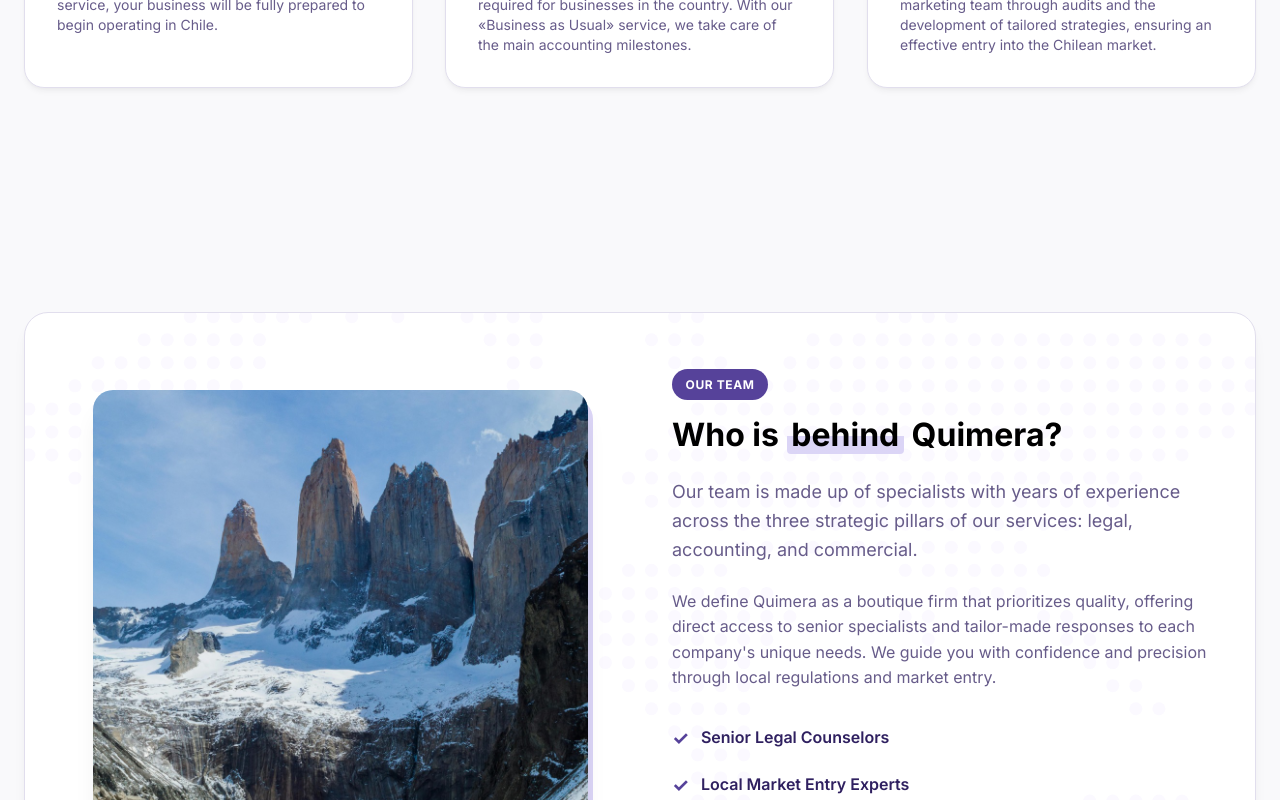
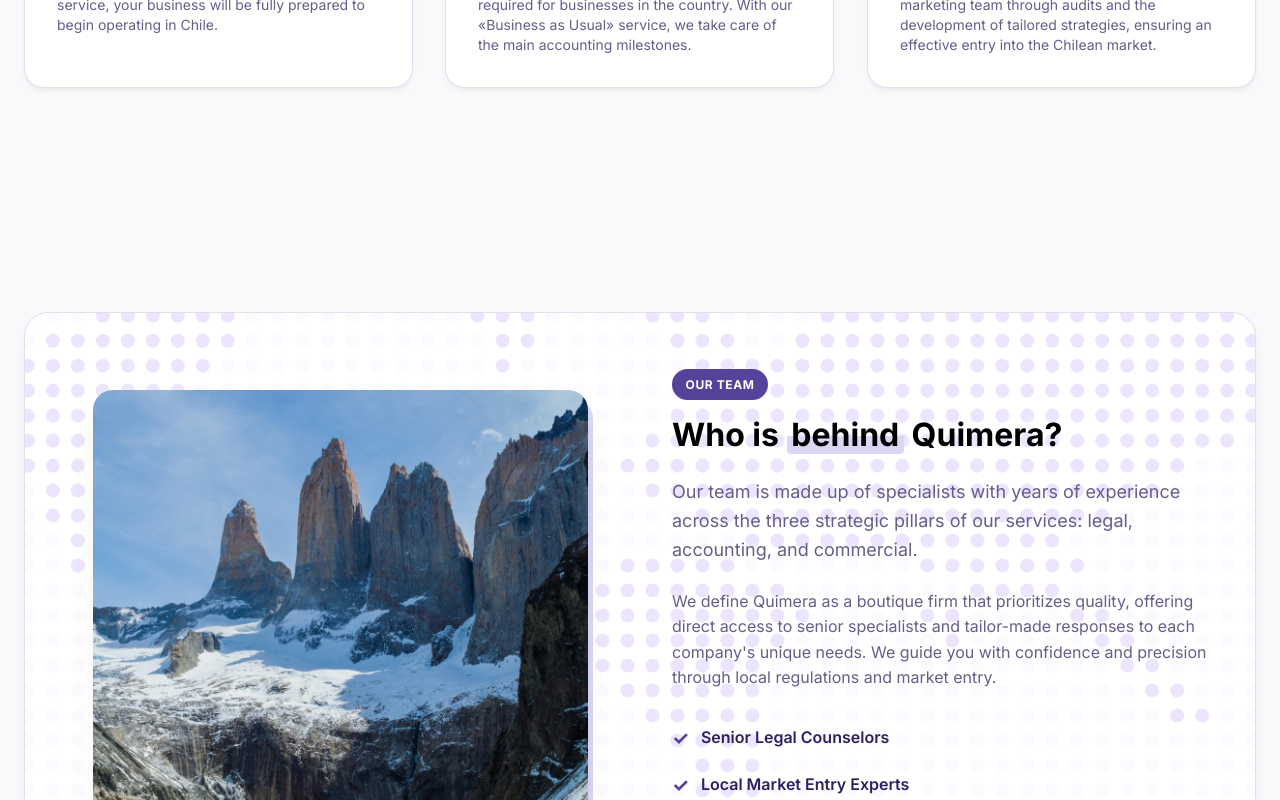
Before and after one commit to marketingfuentesjuul/quimera, a React (Vite) app: page / in a window 1280 px wide. Shown: the part 1440-2240 px from the top of the page. Built offline with nearby package versions, Linux system fonts and the light colour scheme.

Commit message:
style: enhance visibility of dotted world map texture behind team card

```diff
--- a/src/components/TeamSection.jsx
+++ b/src/components/TeamSection.jsx
@@ -25,15 +25,15 @@
               top: '50%',
               left: '50%',
               transform: 'translate(-50%, -50%)',
-              width: '120%',
+              width: '130%',
               height: 'auto',
-              minWidth: '1000px',
-              opacity: 0.15,
+              minWidth: '1100px',
+              opacity: 0.35,
               pointerEvents: 'none',
               zIndex: 0
             }}
-            landColor="rgba(139, 92, 246, 0.25)"
-            oceanColor="transparent"
+            landColor="rgba(139, 92, 246, 0.45)"
+            oceanColor="rgba(139, 92, 246, 0.08)"
           />
 
           <div className="grid grid-cols-1 grid-cols-md-2 gap-8 items-center" style={{ position: 'relative', zIndex: 1 }}>
```
